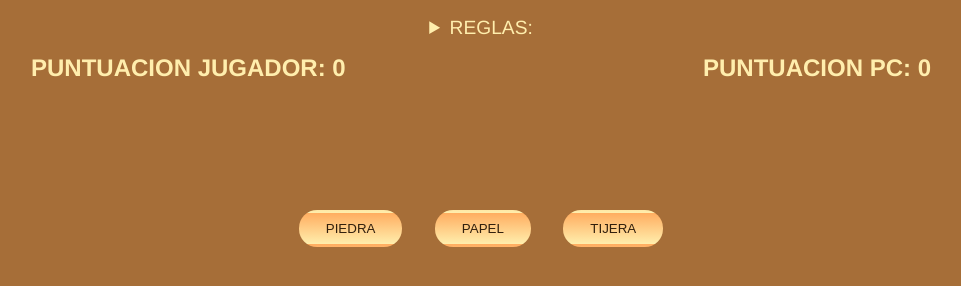
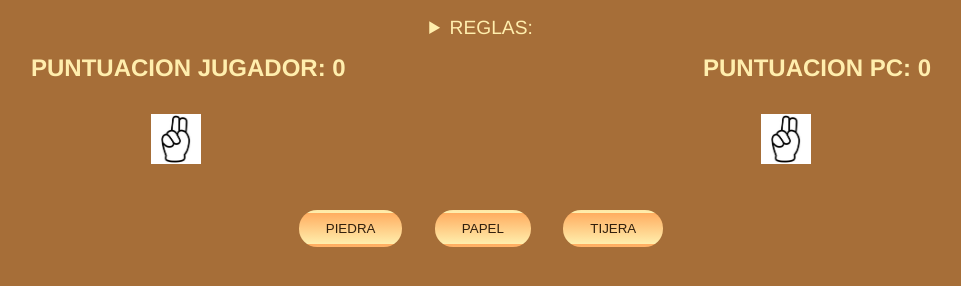
Before and after one commit to JoacoDv/piedra-papel-o-tijera-juego, a plain HTML site: page index.html in a window 1280 px wide. Shown: the part 60-346 px from the top of the page, without its empty margins (159-1120 px from the left). Drawn offline with Linux system fonts and the light colour scheme.

Commit message:
incorporando imagenes

```diff
--- a/index.html
+++ b/index.html
@@ -27,7 +27,16 @@
         <div class="score">
             <h2 class="score-player">PUNTUACION JUGADOR: <span class="score-player-number">0</span></h2>
             <h2 class="score-pc">PUNTUACION PC: <span class="score-number-pc">0</span></h2>
+
+            <img src="papel.jpg" class="winner-img tie-img lost-img pc-papel-img pc-img">
+            <img src="piedra.jpg" class="winner-img tie-img lost-img pc-piedra-img pc-img">
+            <img src="tijeras.jpg" class="winner-img tie-img lost-img pc-tijera-img pc-img">
+            <img src="papel.jpg" class="winner-img tie-img lost-img player-papel-img player-img">
+            <img src="piedra.jpg" class="winner-img tie-img lost-img player-piedra-img  player-img">
+            <img src="tijeras.jpg" class="winner-img tie-img lost-img player-tijera-img  player-img">
+
             <p class="result-play"></p>
+
         </div>
 
         <div class="controls" id="controls">
--- a/index.js
+++ b/index.js
@@ -1,3 +1,13 @@
+// IMAGENES
+
+const imgPiedraPc = document.querySelector(".pc-piedra-img");
+const imgPapelPc = document.querySelector(".pc-papel-img");
+const imgTijeraPc = document.querySelector(".pc-tijera-img");
+const imgPiedraPlayer = document.querySelector(".player-piedra-img");
+const imgPapelPlayer = document.querySelector(".player-papel-img");
+const imgTijeraPlayer = document.querySelector(".player-tijera-img");
+
+// BOTONES Y TEXTO
 const scorePcText = document.querySelector(".score-number-pc");
 const scorePlayerText = document.querySelector(".score-player-number");
 const resultPlay = document.querySelector(".result-play");
@@ -20,6 +30,7 @@ function pcPlay() {
 function play(playing, pcPlaying) {
     if (playing === pcPlaying){
         resultPlay.innerText = `Ambos eligieron ${playing}. Es un empate.`;
+
     } else if (playing === "piedra" && pcPlaying === "tijera" ||
         playing === "papel" && pcPlaying === "piedra" ||
         playing === "tijera" && pcPlaying === "papel"
--- a/styles.css
+++ b/styles.css
@@ -56,10 +56,25 @@ body{
     right: 0;
 }
 
+img{
+    height: 50px;
+    width: 50px;
+    position: absolute;
+}
+.pc-img {
+    right: 120px;
+    bottom: 40px;
+}
+
+.player-img {
+    left: 120px;
+    bottom: 40px;
+}
+
 .result-play {
     position: absolute;
     bottom: 0;
-    right: 80;
+    left: 240px;
     margin: 10px;
 }
 
```
